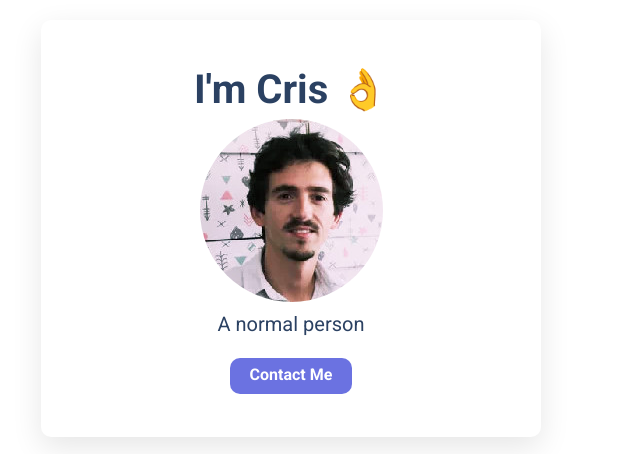
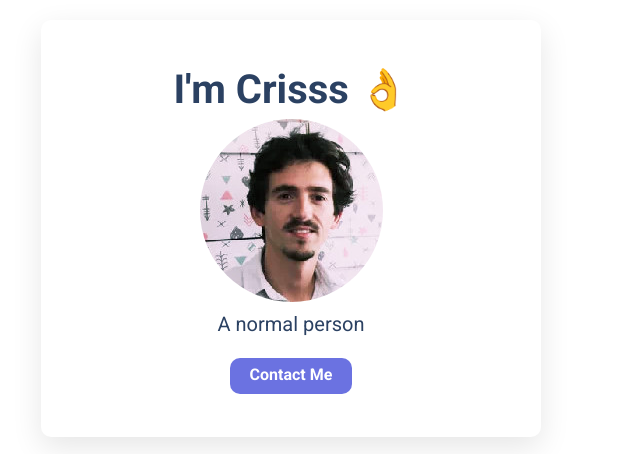
Before and after one commit to CrisArtigas/profile, a plain HTML site: page index.html in a window 1280 px wide. Shown: the top 454 px of the page, without its empty margins (349-989 px from the left). Drawn offline with Linux system fonts and the light colour scheme.

Commit message:
my profile page

```diff
--- a/index.html
+++ b/index.html
@@ -11,7 +11,7 @@
 <body>
   <div class="container">
    <div class="card-white">
-  <h1>I'm Cris 👌 </h1>
+  <h1>I'm Crisss 👌 </h1>
   <img src="images/profile.jpeg" alt="Cris Artigas" class="avatar">
   <p class="space-text">A normal person</p><br>
   <p><a href="" class="main-button">Contact Me</a></p>
```
